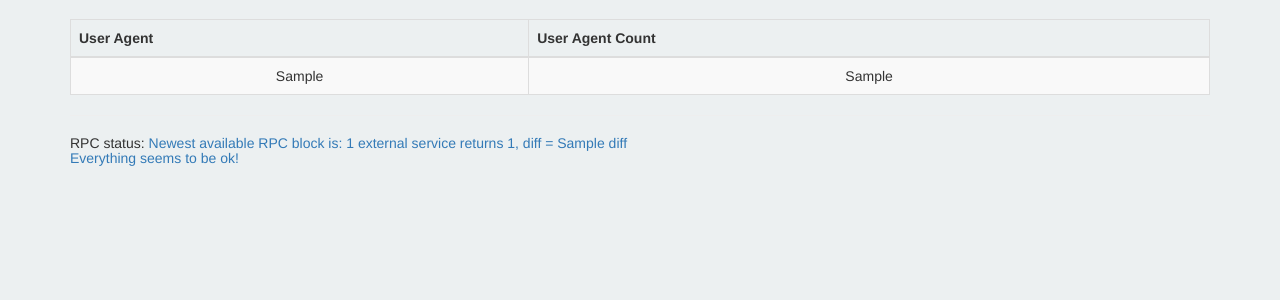
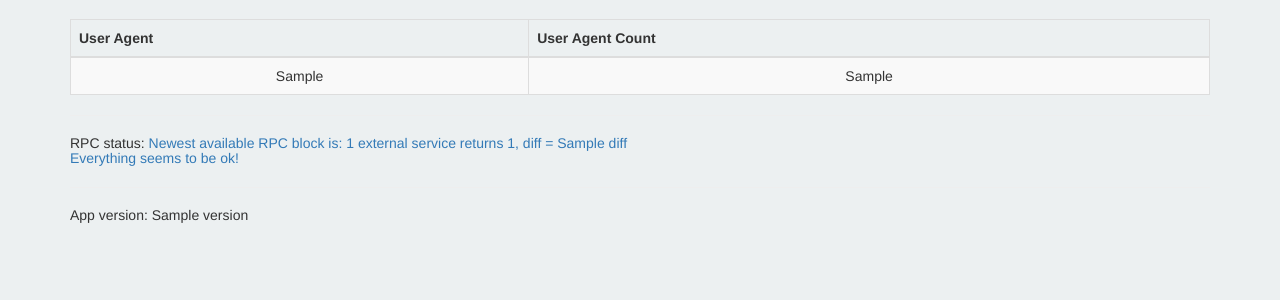
Before and after one commit to phoreproject/obp-search-engine, a Node project: template banserver/views/statistics.pug in a window 1280 px wide. Shown: the part 51-351 px from the top of the page. Run offline with Node 20 templates, Linux system fonts and the light colour scheme; the template is opened without the code that fills it: most values are stand-ins (such as "Sample title", 1, 10 or a date in 2020); some libraries are stand-ins or nearby versions.

Commit message:
Print current ban manager version on stats page.

```diff
--- a/banserver/app.js
+++ b/banserver/app.js
@@ -4,7 +4,8 @@ const express = require('express'),
     path = require('path'),
     db = require('./models'),
     request = require('request'),
-    gmail = require('./gmailApi');
+    gmail = require('./gmailApi'),
+    package_json = require('./package.json');
 
 const basicAuth = require('express-basic-auth');
 
@@ -194,7 +195,8 @@ app.get('/statistics', async (req, res) => {
         tags: tags.map((tag) => tag.toJSON()),
         rpcBlockCount: STATUS_CHECKER.rpcLastBlock,
         chainzBlockCount: STATUS_CHECKER.chainzLastBlock,
-        diff: STATUS_CHECKER.chainzLastBlock - STATUS_CHECKER.rpcLastBlock
+        diff: STATUS_CHECKER.chainzLastBlock - STATUS_CHECKER.rpcLastBlock,
+        version: package_json.version,
     });
 });
 
--- a/banserver/views/statistics.pug
+++ b/banserver/views/statistics.pug
@@ -26,3 +26,6 @@ block content
             else
                 div
                 a Everything seems to be ok!
+
+    hr
+    h5 App version: #{version}
```
